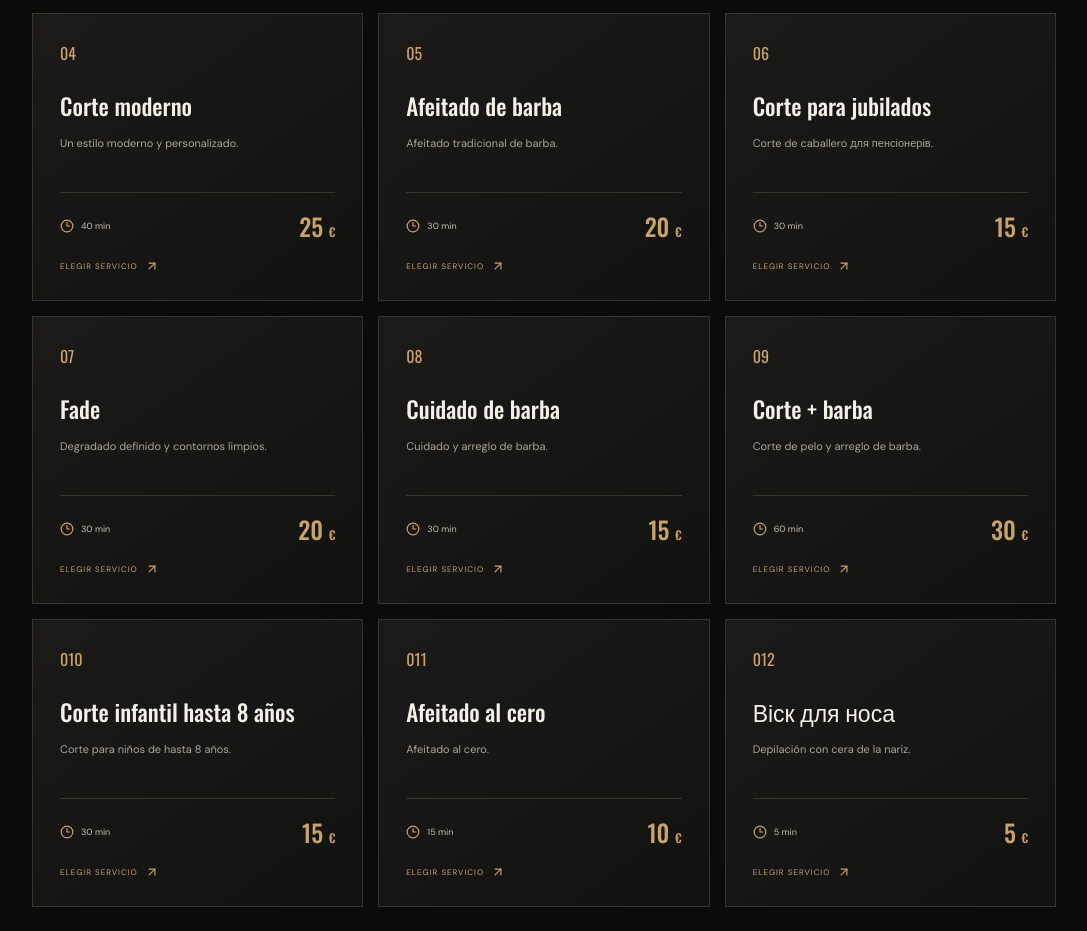
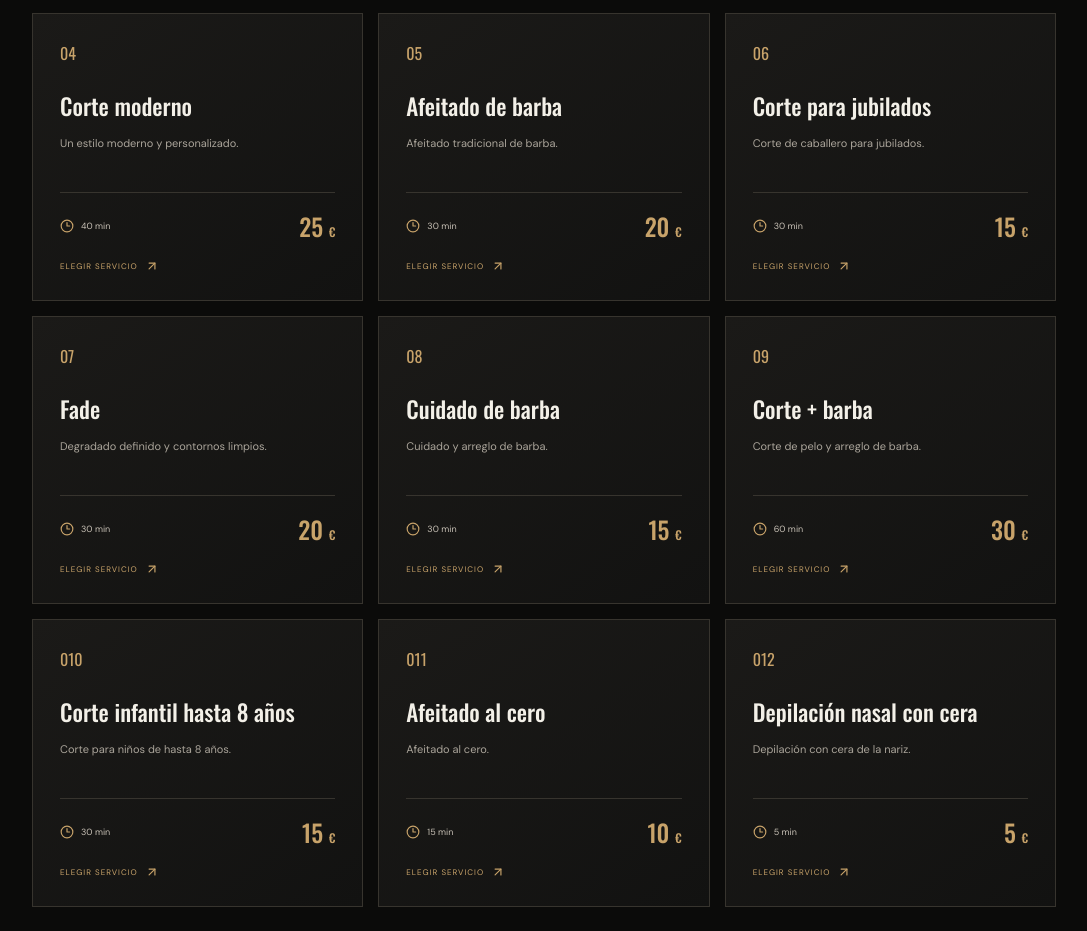
Before and after one commit to UlichIgor/barberia, a React (Vite) app: page /#/services in a window 1280 px wide. Shown: the part 862-1793 px from the top of the page, without its empty margins (96-1183 px from the left). Built offline with nearby package versions, Linux system fonts and the light colour scheme; no server answers; the database is empty.

Commit message:
Polish remaining Spanish UI copy

```diff
--- a/src/data/services.js
+++ b/src/data/services.js
@@ -4,11 +4,11 @@ export const services = [
 {id:'shave-head',name:'Corte a máquina',sourceName:'Rapado',description:'Corte corto a máquina.',duration:15,price:15},
 {id:'modern',name:'Corte moderno',sourceName:'Corte Moderno',description:'Un estilo moderno y personalizado.',duration:40,price:25},
 {id:'beard-shave',name:'Afeitado de barba',sourceName:'Afeitado De Barba',description:'Afeitado tradicional de barba.',duration:30,price:20},
-{id:'senior',name:'Corte para jubilados',sourceName:'Corte Jubilado',description:'Corte de caballero для пенсіонерів.',duration:30,price:15},
+{id:'senior',name:'Corte para jubilados',sourceName:'Corte Jubilado',description:'Corte de caballero para jubilados.',duration:30,price:15},
 {id:'fade',name:'Fade',sourceName:'Corte Fade',description:'Degradado definido y contornos limpios.',duration:30,price:20},
 {id:'beard-care',name:'Cuidado de barba',sourceName:'Cuidado de la Barba',description:'Cuidado y arreglo de barba.',duration:30,price:15},
 {id:'combo',name:'Corte + barba',sourceName:'Corte Pelo + Barba',description:'Corte de pelo y arreglo de barba.',duration:60,price:30},
 {id:'kid',name:'Corte infantil hasta 8 años',sourceName:'Corte Niño Hasta 8 Años',description:'Corte para niños de hasta 8 años.',duration:30,price:15},
 {id:'zero',name:'Afeitado al cero',sourceName:'Corte a Zero',description:'Afeitado al cero.',duration:15,price:10},
-{id:'nose-wax',name:'Віск для носа',sourceName:'Waxing nariz',description:'Depilación con cera de la nariz.',duration:5,price:5}
+{id:'nose-wax',name:'Depilación nasal con cera',sourceName:'Waxing nariz',description:'Depilación con cera de la nariz.',duration:5,price:5}
 ];
```
